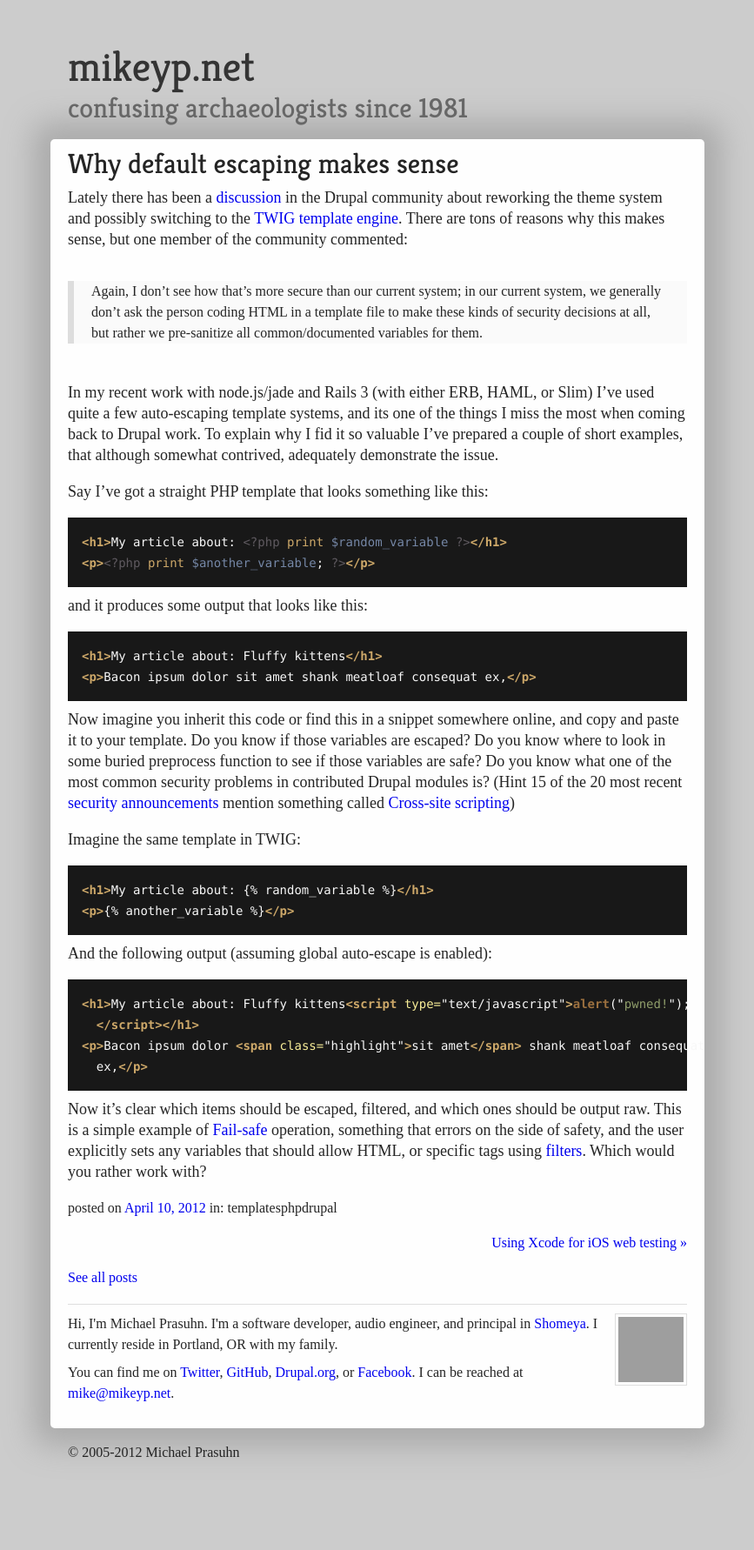
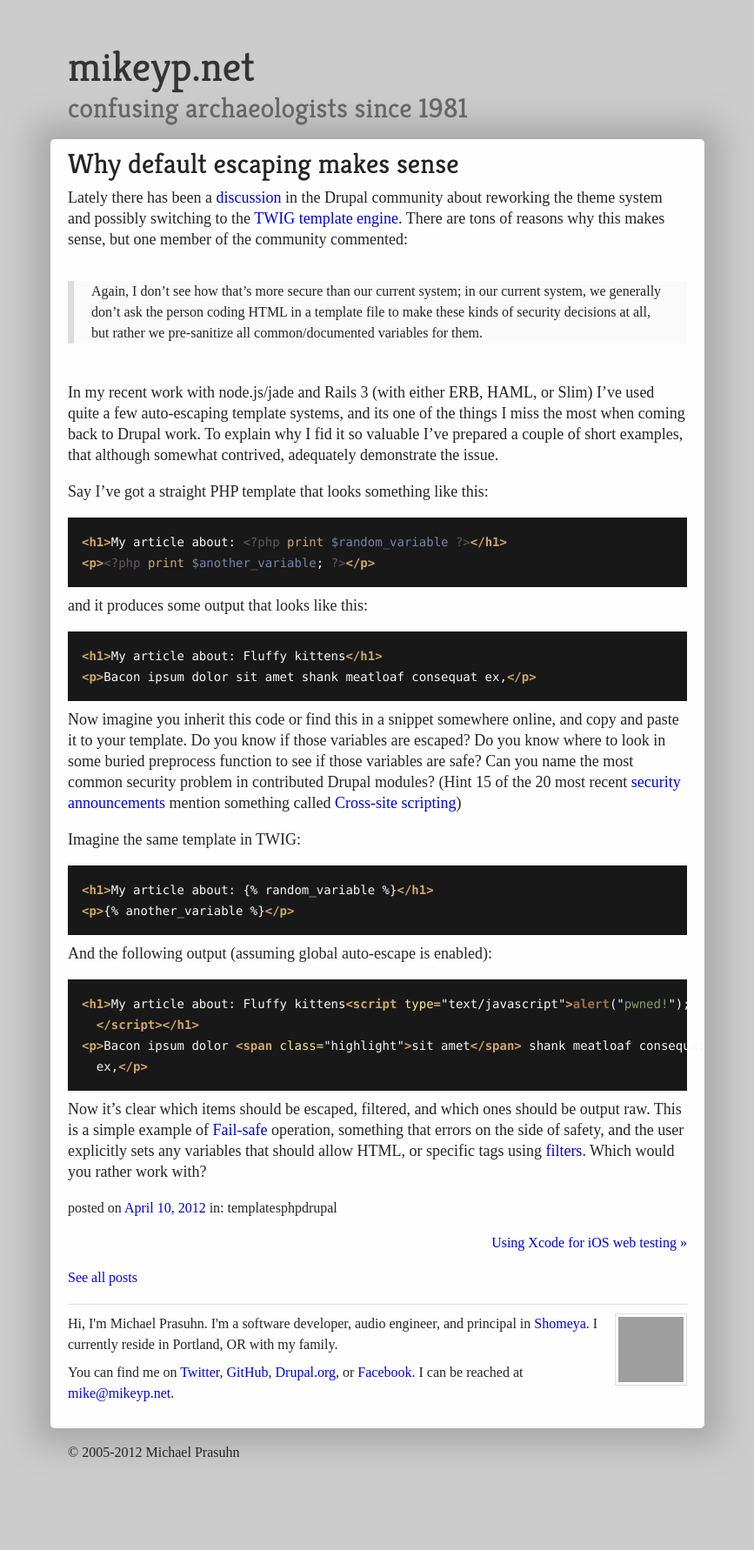
Before and after one commit to mikeyp/mikeyp.net, a Jekyll site: the page built from _posts/2012-04-10-why-default-escaping-makes-sense.md, in a window 1280 px wide. Shown: the whole page at 87% size, without its empty margins (206-1073 px from the left). Built offline with Jekyll 4.4.1, drawn with Linux system fonts in a browser that asks for light colours; some web fonts are replaced; Markdown is read by kramdown in place of the engine named in the settings; grey boxes are pictures that could not be loaded.

Commit message:
fixing typo

```diff
--- a/_posts/2012-04-10-why-default-escaping-makes-sense.md
+++ b/_posts/2012-04-10-why-default-escaping-makes-sense.md
@@ -28,7 +28,7 @@ and it produces some output that looks like this:
 <p>Bacon ipsum dolor sit amet shank meatloaf consequat ex,</p>
 {% endhighlight %}
 
-Now imagine you inherit this code or find this in a snippet somewhere online, and copy and paste it to your template. Do you know if those variables are escaped? Do you know where to look in some buried preprocess function to see if those variables are safe? Do you know what one of the most common security problems in contributed Drupal modules is? (Hint 15 of the 20 most recent [security announcements](http://drupal.org/security/contrib) mention something called [Cross-site scripting](http://en.wikipedia.org/wiki/Cross-site_scripting))
+Now imagine you inherit this code or find this in a snippet somewhere online, and copy and paste it to your template. Do you know if those variables are escaped? Do you know where to look in some buried preprocess function to see if those variables are safe? Can you name the most common security problem in contributed Drupal modules? (Hint 15 of the 20 most recent [security announcements](http://drupal.org/security/contrib) mention something called [Cross-site scripting](http://en.wikipedia.org/wiki/Cross-site_scripting))
 
 Imagine the same template in TWIG:
 
```
